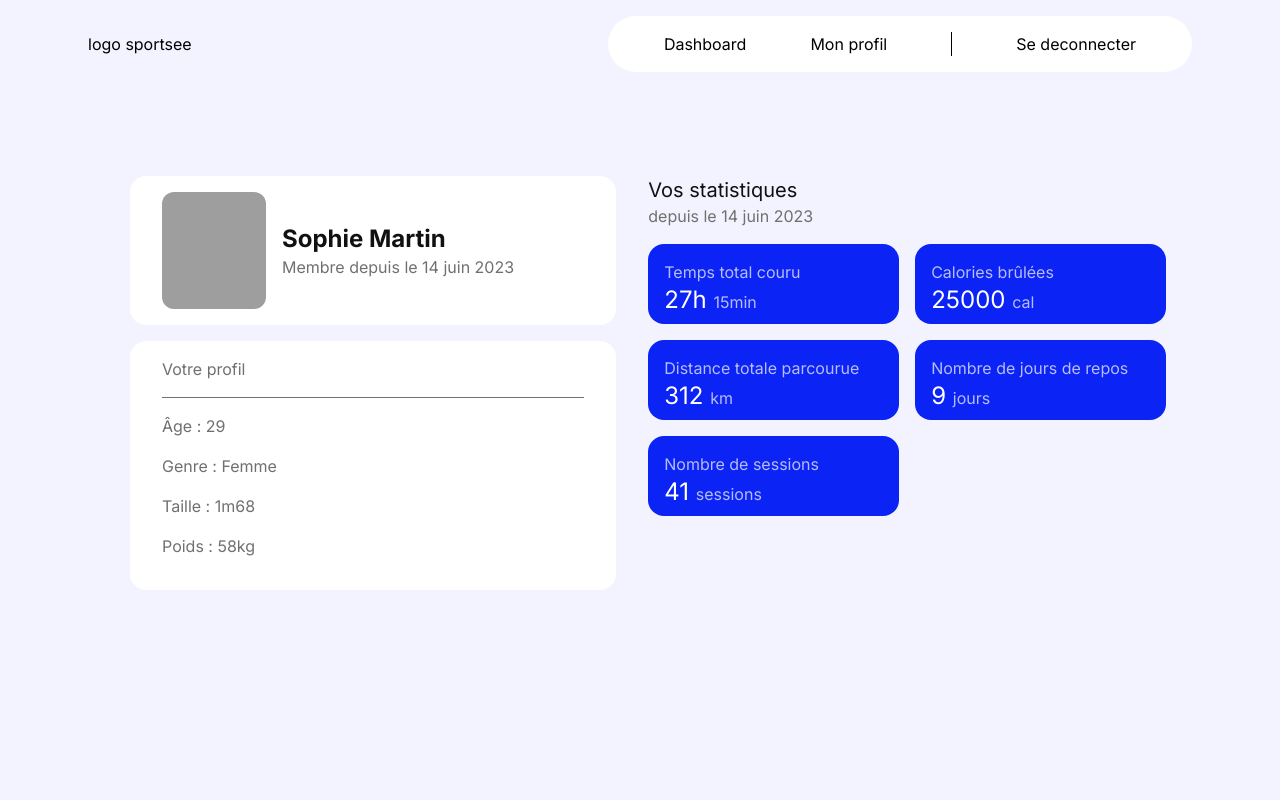
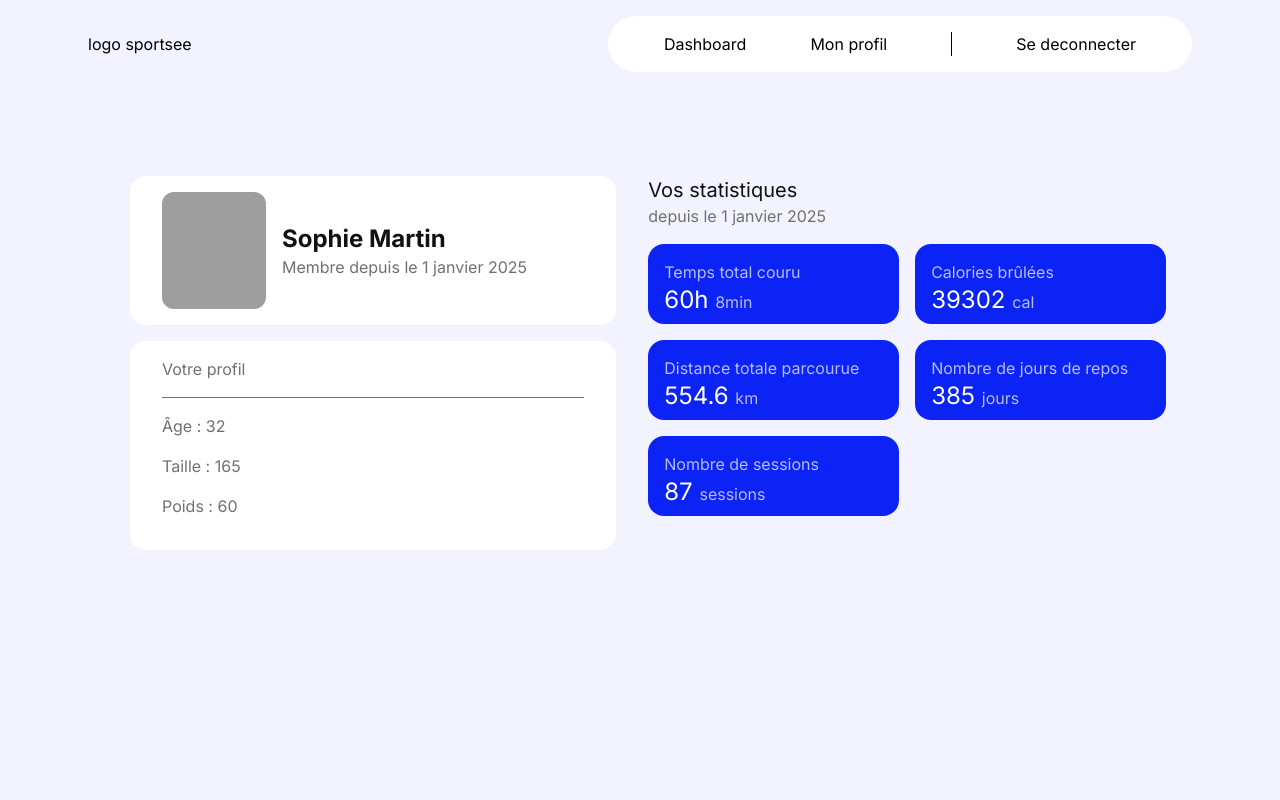
Before and after one commit to snielchevallier/OCR_Projet6_REACT, a React (Vite) app: page /profile in a window 1280 px wide. Shown: the top 800 px of the page. Built offline with nearby package versions, Linux system fonts and the light colour scheme; sample sign-in values are in the browser's storage; grey boxes are pictures that could not be loaded.

Commit message:
ajout des stats globales et infos du profil

```diff
--- a/src/components/dashUserInfos.jsx
+++ b/src/components/dashUserInfos.jsx
@@ -1,29 +1,32 @@
-import avatar from '../assets/avatar.png'
 import pictoAcchievement from '../assets/picto-achievement.png'
 import { useAuth } from "../contexts/AuthContext";
 
 function DashUserInfos() {
-  const { userInfos } = useAuth();
+  const { userInfos, userActivityData } = useAuth();
 
   return (
     <div className="bg-linear-to-b from-white to-purple-light max-w-263 mx-auto flex items-center gap-4 py-8 px-8 mt-30 rounded-t-2xl">
         <div className="w-26 h-29.25 rounded-xl overflow-hidden">
             <img
-            src={avatar}
-            alt="avatar Clara Dupont"
+            src={userInfos.profile.profilePicture}
+            alt={`avatar ${userInfos.profile.firstName} ${userInfos.profile.lastName}`}
             className="w-full h-full object-cover transition-transform duration-300 hover:scale-120"
             />
         </div>
         <div >
             <h1 className="text-2xl font-bold text-black">{userInfos.profile.firstName} {userInfos.profile.lastName}</h1>
-            <p className="text-grey">Membre depuis le 14 juin 2023</p>
+            <p className="text-grey">Membre depuis le {Intl.DateTimeFormat("fr-FR", {
+            day: "numeric",
+            month: "long",
+            year: "numeric"
+            }).format(new Date(userInfos.profile.createdAt))}</p>
         </div>
         <div  className="ml-auto text-grey">
             Distance totale parcourue
         </div>
         <div className="bg-blue text-white text-2xl py-2 px-4 rounded-2xl w-45.75 h-22.5 flex items-center justify-center">
             <img src={pictoAcchievement} alt="picto achievement" className="w-8.5 h-8.5 inline-block mr-2"/>
-            312 km
+            {Math.floor(userInfos.statistics.totalDistance)} km
         </div>
     </div>
   )
--- a/src/contexts/AuthContext.jsx
+++ b/src/contexts/AuthContext.jsx
@@ -1,11 +1,13 @@
 import { createContext, useContext, useState, useEffect } from "react";
 import {connexionSuccess, connexionFail} from "../data/connexion";
 import {userInfo} from "../data/userInfo";
+import {userActivity} from "../data/userActivity";
 const AuthContext = createContext();
 
 export function AuthProvider({ children }) {
     const [user, setUser] = useState(null);
     const [userInfos, setUserInfos] = useState(null);
+    const [userActivityData, setUserActivityData] = useState(null);
     const [token, setToken] = useState(null);
     const [error, setError] = useState(null);
     const [loading, setLoading] = useState(true);
@@ -15,9 +17,11 @@ export function AuthProvider({ children }) {
             setUser(JSON.parse(storedUser));
             setLoading(false);
             setUserInfos(userInfo);
+            setUserActivityData(userActivity);
             console.log("User Info in AuthProvider:", userInfo); // Debugging line
         }else{
             setUserInfos(null);
+            setUserActivityData(null);
             setLoading(false);
         }
     }, []);
@@ -48,7 +52,7 @@ export function AuthProvider({ children }) {
     };
 
     return (
-        <AuthContext.Provider value={{ user, token, login, logout, loading, error, userInfos }}>
+        <AuthContext.Provider value={{ user, token, login, logout, loading, error, userInfos, userActivityData }}>
             {children}
         </AuthContext.Provider>
     );
--- a/src/pages/Profile/index.jsx
+++ b/src/pages/Profile/index.jsx
@@ -4,9 +4,25 @@ import { useContext, useState} from "react";
 import { useAuth } from "../../contexts/AuthContext";
 
 function Profile() {
-  const { userInfos } = useAuth();
+  const { userInfos, userActivityData } = useAuth();
 
-console.log("User Info in Profiled:", userInfos); // Debugging line
+  // Calculer les statistiques depuis userActivityData
+  const nbSessions = userActivityData?.length || 0;
+  const totalDistance = userActivityData?.reduce((acc, session) => acc + session.distance, 0).toFixed(1) || 0;
+  const totalDuration = userActivityData?.reduce((acc, session) => acc + session.duration, 0) || 0;
+  const totalCalories = userActivityData?.reduce((acc, session) => acc + session.caloriesBurned, 0) || 0;
+  const totalDurationHours = Math.floor(totalDuration / 60);
+  const totalDurationMinutes = totalDuration % 60;
+
+  // Calculer le nombre de jours de repos
+  const daysWithSessions = new Set(userActivityData?.map(session => session.date) || []);
+  const nbDaysWithSessions = daysWithSessions.size;
+  const firstDate = userInfos ? new Date(userInfos.profile.createdAt) : new Date();
+  const lastDate = new Date();
+  const totalDays = Math.floor((lastDate - firstDate) / (1000 * 60 * 60 * 24)) + 1;
+  const restDays = totalDays - nbDaysWithSessions;
+
+  console.log("User Info in Profile:", userInfos); // Debugging line
   return (
     <div className="min-h-screen justify-center bg-purple-light max-w-263 mx-auto py-8 my-10">
       <div className="flex gap-4">
@@ -14,34 +30,41 @@ console.log("User Info in Profiled:", userInfos); // Debugging line
           <div className=" bg-white rounded-2xl py-4 px-8 flex items-center gap-4">
             <div className="w-26 h-29.25 rounded-xl overflow-hidden">
               <img
-                src={avatar}
-                alt="avatar Clara Dupont"
+                src={userInfos.profile.profilePicture}
+                alt={`avatar ${userInfos.profile.firstName} ${userInfos.profile.lastName}`}
                 className="w-full h-full object-cover transition-transform duration-300 hover:scale-120"
               />
             </div>
             <div >
               <h1 className="text-2xl font-bold text-black">{userInfos.profile.firstName} {userInfos.profile.lastName}</h1>
-              <p className="text-grey">Membre depuis le 14 juin 2023</p>
+              <p className="text-grey">Membre depuis le {Intl.DateTimeFormat("fr-FR", {
+                day: "numeric",
+                month: "long",
+                year: "numeric"
+              }).format(new Date(userInfos.profile.createdAt))}</p>
             </div>
           </div>
           <div className=" bg-white rounded-2xl py-4 px-8 mt-4">
             <h2 className="text-grey pb-4">Votre profil</h2>
             <hr className="border-grey pb-4" />
-            <p className="text-grey text-base pb-4">Âge : 29</p>
-            <p className="text-grey text-base pb-4">Genre : Femme</p>
-            <p className="text-grey text-base pb-4">Taille : 1m68</p>
-            <p className="text-grey text-base pb-4">Poids : 58kg</p>
+            <p className="text-grey text-base pb-4">Âge : {userInfos.profile.age}</p>
+            <p className="text-grey text-base pb-4">Taille : {userInfos.profile.height}</p>
+            <p className="text-grey text-base pb-4">Poids : {userInfos.profile.weight}</p>
           </div>
         </div>
         <div className="py-4 w-1/2">
           <h2 className="text-black text-xl">Vos statistiques</h2>
-          <p className="text-grey pb-4">depuis le 14 juin 2023</p>
+          <p className="text-grey pb-4">depuis le {Intl.DateTimeFormat("fr-FR", {
+            day: "numeric",
+            month: "long",
+            year: "numeric"
+          }).format(new Date(userInfos.profile.createdAt))}</p>
           <div className="grid grid-flow-rows grid-cols-2 gap-4">
-            <Stats intitule="Temps total couru" text="27h" sstext="15min" />
-            <Stats intitule="Calories brûlées" text="25000" sstext="cal" />
-            <Stats intitule="Distance totale parcourue" text="312" sstext="km" />
-            <Stats intitule="Nombre de jours de repos" text="9" sstext="jours" />
-            <Stats intitule="Nombre de sessions" text="41" sstext="sessions" />
+            <Stats intitule="Temps total couru" text={`${totalDurationHours}h`} sstext={`${totalDurationMinutes}min`} />
+            <Stats intitule="Calories brûlées" text={`${totalCalories}`} sstext="cal" />
+            <Stats intitule="Distance totale parcourue" text={`${totalDistance}`} sstext="km" />
+            <Stats intitule="Nombre de jours de repos" text={`${restDays}`} sstext="jours" />
+            <Stats intitule="Nombre de sessions" text={`${nbSessions}`} sstext="sessions" />
           </div>
         </div>
       </div>
```
